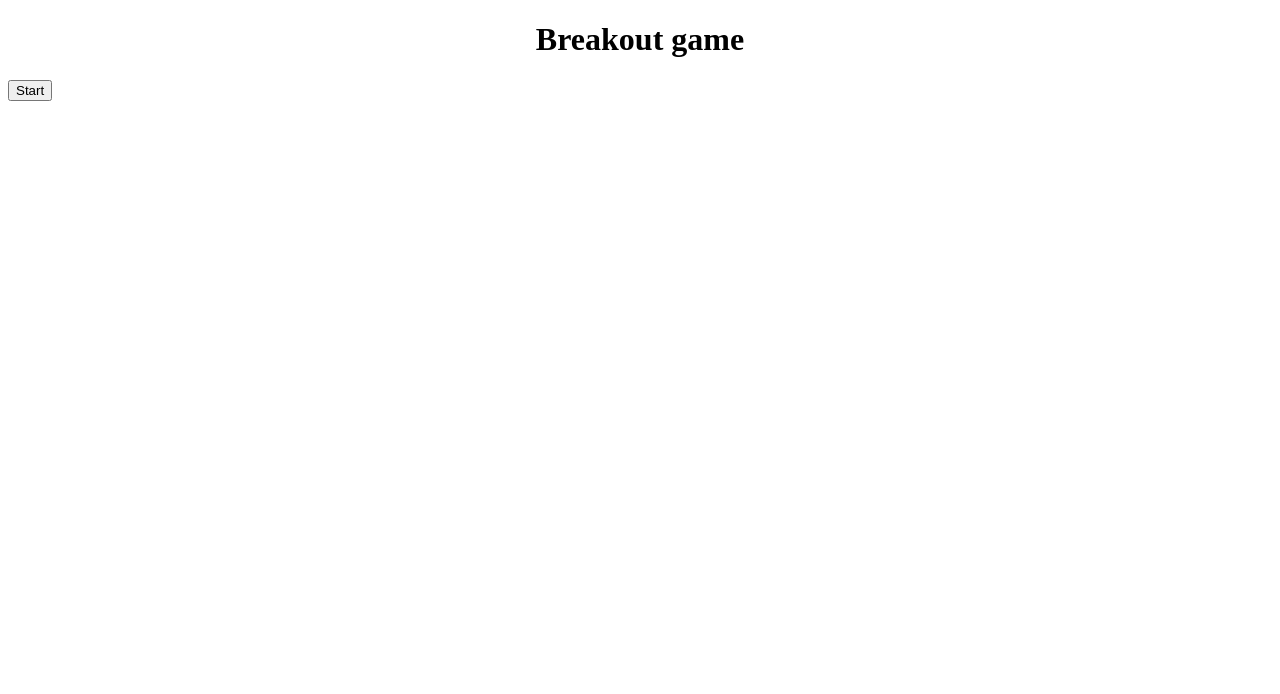
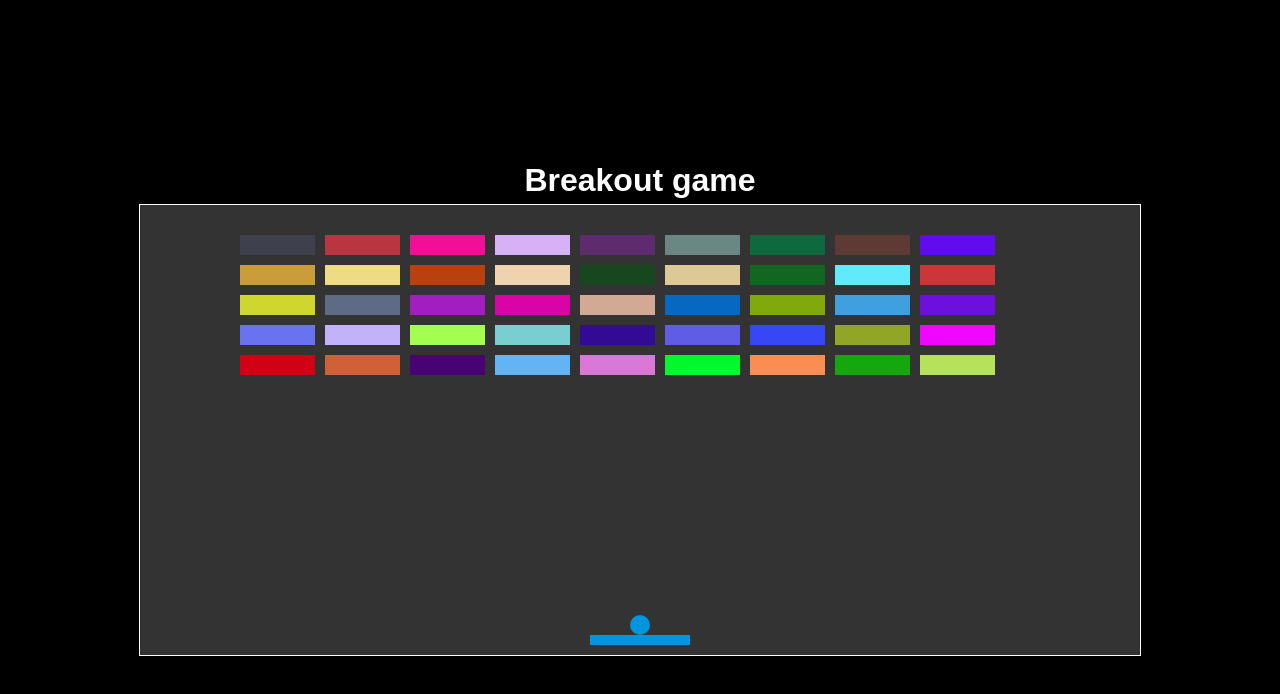
Before and after one commit to KartiK-R-Soni/Breakout, a plain HTML site: page index.html in a window 1280 px wide. Drawn offline with Linux system fonts and the light colour scheme.

Commit message:
Created a canvas, blocks, a paddle and a ball

```diff
--- a/index.html
+++ b/index.html
@@ -7,8 +7,10 @@
     <link rel="stylesheet" href="./main.css">
 </head>
 <body>
-    <h1 id="heading">Breakout game</h1>
-    <button id="start">Start</button>
+    <div class="container">
+        <h1>Breakout game</h1>
+        <canvas id="gameCanvas"></canvas>
+    </div>
 </body>
 <script src="./index.js"></script>
 </html>
--- a/index.js
+++ b/index.js
@@ -1,6 +1,87 @@
-document.addEventListener('DOMContentLoaded', (event) => {
-    const startButton = document.getElementById('start');
-    startButton.onclick = function(){
-        document.getElementById('heading').innerHTML="Game started";
+// document.addEventListener('DOMContentLoaded', (event) => {
+//     const startButton = document.getElementById('start');
+//     startButton.onclick = function(){
+//         document.getElementById('heading').innerHTML="Game started";
+//     }
+// });
+const canvas = document.getElementById('gameCanvas');
+const ctx = canvas.getContext('2d');
+
+canvas.width = 1000;
+canvas.height = 450;
+
+const paddleWidth = 100;
+const paddleHeight = 10;
+const paddleX = (canvas.width - paddleWidth) / 2;
+
+const ballRadius = 10;
+let ballX = canvas.width / 2;
+let ballY = canvas.height - 30;
+
+const blockRowCount = 5;
+const blockColumnCount = 9;
+const blockWidth = 75;
+const blockHeight = 20;
+const blockPadding = 10;
+const blockOffsetTop = 30;
+const blockOffsetLeft = 100;
+
+const blocks = [];
+for (let c = 0; c < blockColumnCount; c++) {
+    blocks[c] = [];
+    for (let r = 0; r < blockRowCount; r++) {
+        blocks[c][r] = { x: 0, y: 0, status: 1, color: getRandomColor() };
     }
-});
+}
+
+function drawBlocks() {
+    for (let c = 0; c < blockColumnCount; c++) {
+        for (let r = 0; r < blockRowCount; r++) {
+            if (blocks[c][r].status === 1) {
+                const blockX = c * (blockWidth + blockPadding) + blockOffsetLeft;
+                const blockY = r * (blockHeight + blockPadding) + blockOffsetTop;
+                blocks[c][r].x = blockX;
+                blocks[c][r].y = blockY;
+                ctx.beginPath();
+                ctx.rect(blockX, blockY, blockWidth, blockHeight);
+                ctx.fillStyle = blocks[c][r].color;
+                ctx.fill();
+                ctx.closePath();
+            }
+        }
+    }
+}
+
+function drawPaddle() {
+    ctx.beginPath();
+    ctx.rect(paddleX, canvas.height - paddleHeight - 10, paddleWidth, paddleHeight);
+    ctx.fillStyle = '#0095DD';
+    ctx.fill();
+    ctx.closePath();
+}
+
+function drawBall() {
+    ctx.beginPath();
+    ctx.arc(ballX, ballY, ballRadius, 0, Math.PI * 2);
+    ctx.fillStyle = '#0095DD';
+    ctx.fill();
+    ctx.closePath();
+}
+
+function getRandomColor() {
+    const letters = '0123456789ABCDEF';
+    let color = '#';
+    for (let i = 0; i < 6; i++) {
+        color += letters[Math.floor(Math.random() * 16)];
+    }
+    return color;
+}
+
+function draw() {
+    ctx.clearRect(0, 0, canvas.width, canvas.height);
+    drawBlocks();
+    drawPaddle();
+    drawBall();
+}
+
+draw();
--- a/main.css
+++ b/main.css
@@ -1,3 +1,24 @@
-#heading{
+body {
+    margin: 0;
+    display: flex;
+    justify-content: center;
+    align-items: center;
+    height: 100vh;
+    background: #000;
+    color: #fff;
+    font-family: Arial, sans-serif;
+    flex-direction: column;
+}
+
+.container {
     text-align: center;
 }
+
+h1 {
+    margin-bottom: 5px;
+}
+
+canvas {
+    border: 1px solid #fff;
+    background: #333;
+}
```
